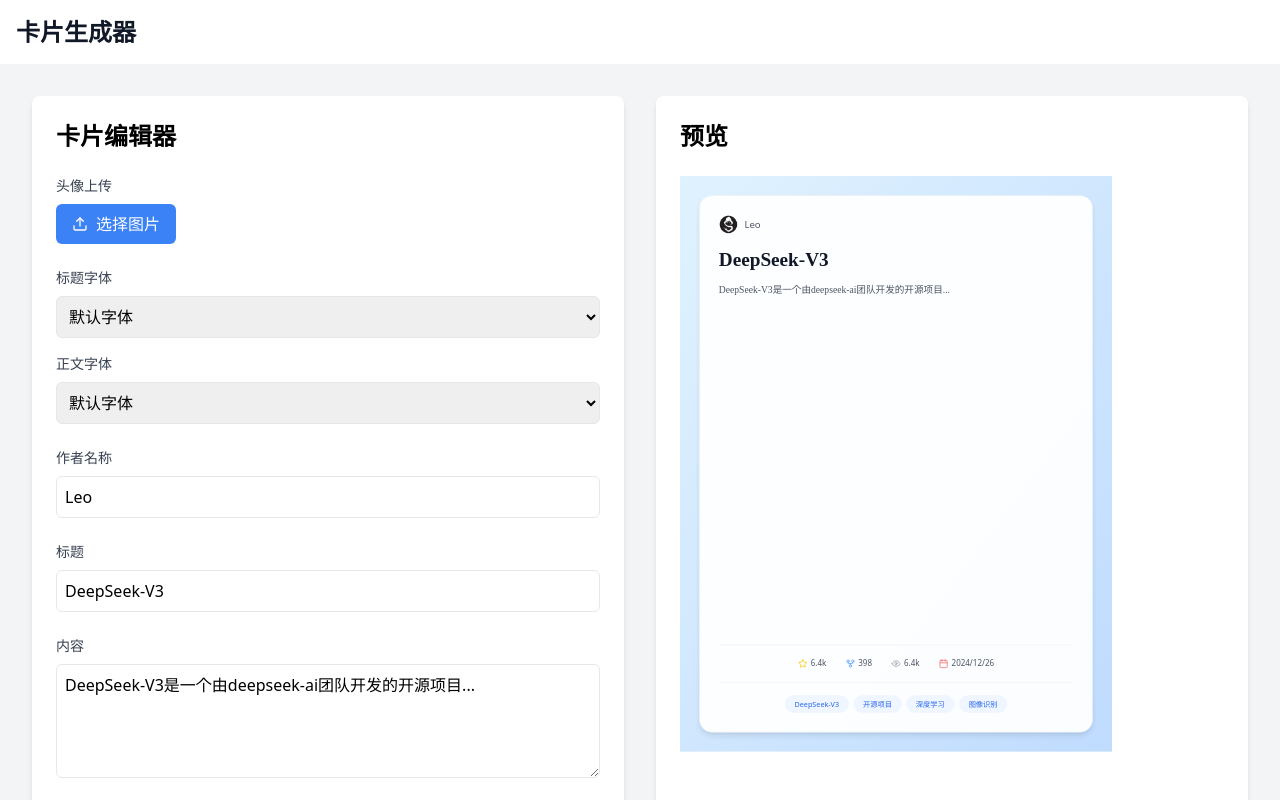
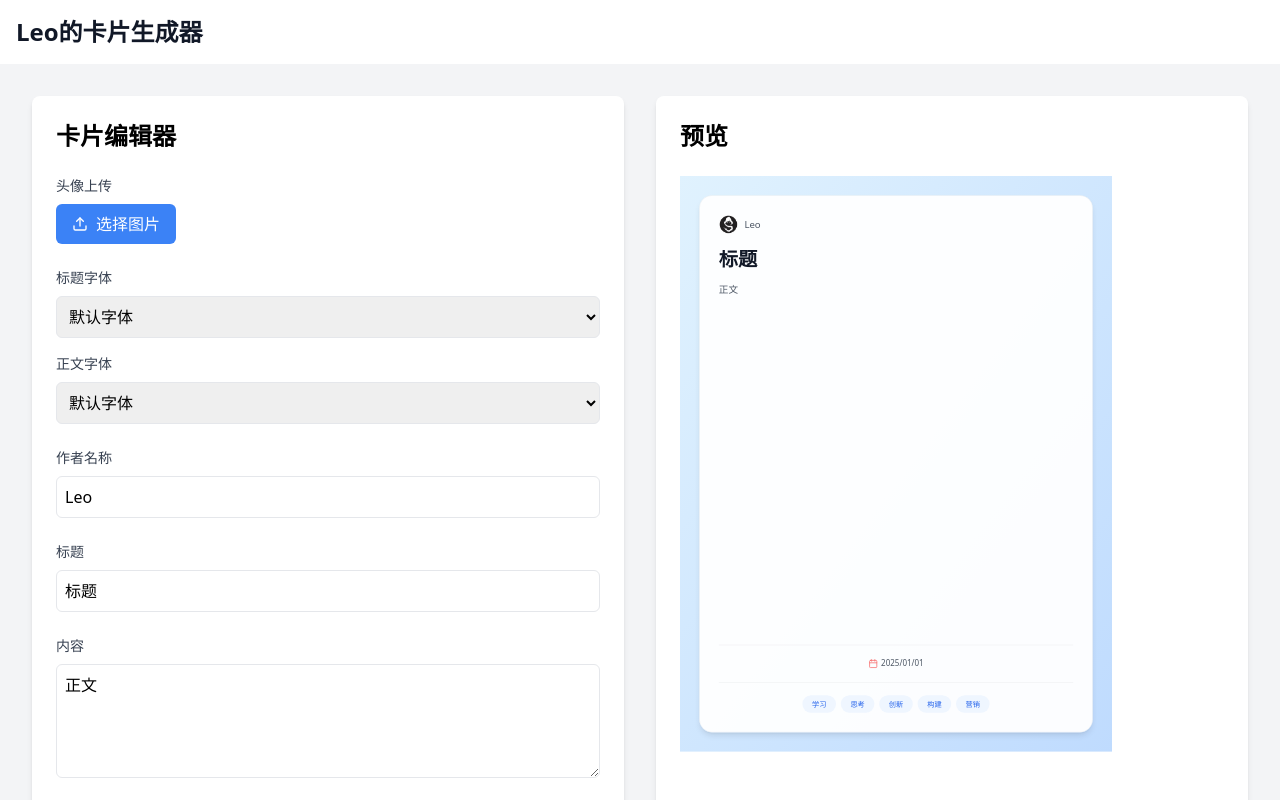
Before and after one commit to dragonlau0924/share-as-card, a React (Vite) app: page / in a window 1280 px wide. Shown: the top 800 px of the page. Built offline with nearby package versions, Linux system fonts and the light colour scheme.

Commit message:
名字修正

```diff
--- a/src/App.tsx
+++ b/src/App.tsx
@@ -6,7 +6,7 @@ function App() {
     <div className="min-h-screen bg-gray-100">
       <header className="bg-white shadow-sm">
         <div className="max-w-7xl mx-auto py-4 px-4">
-          <h1 className="text-2xl font-bold text-gray-900">卡片生成器</h1>
+          <h1 className="text-2xl font-bold text-gray-900">Leo的卡片生成器</h1>
         </div>
       </header>
       <main>
--- a/src/components/CardEditor.tsx
+++ b/src/components/CardEditor.tsx
@@ -7,10 +7,10 @@ import { downloadAsImage } from '../utils/downloadUtils';
 import { FontSelect } from './FontSelect';
 
 export const CardEditor = () => {
-  const [title, setTitle] = useState('DeepSeek-V3');
+  const [title, setTitle] = useState('标题');
   const [titleFont, setTitleFont] = useState('Nunito Black');
   const [contentFont, setContentFont] = useState('LXGWWenKai');
-  const [content, setContent] = useState('DeepSeek-V3是一个由deepseek-ai团队开发的开源项目...');
+  const [content, setContent] = useState('正文');
   const [avatar, setAvatar] = useState('');
   const [authorName, setAuthorName] = useState('Leo');
   const [nameColor, setNameColor] = useState('#4B5563');
@@ -20,12 +20,12 @@ export const CardEditor = () => {
   const [stars, setStars] = useState('6.4k');
   const [forks, setForks] = useState('398');
   const [views, setViews] = useState('6.4k');
-  const [date, setDate] = useState('2024/12/26');
-  const [tags, setTags] = useState(['DeepSeek-V3', '开源项目', '深度学习', '图像识别']);
+  const [date, setDate] = useState('2025/01/01');
+  const [tags, setTags] = useState(['学习', '思考', '创新', '构建', '营销']);
   const [newTag, setNewTag] = useState('');
-  const [showStars, setShowStars] = useState(true);
-  const [showForks, setShowForks] = useState(true);
-  const [showViews, setShowViews] = useState(true);
+  const [showStars, setShowStars] = useState(false);
+  const [showForks, setShowForks] = useState(false);
+  const [showViews, setShowViews] = useState(false);
   const [showDate, setShowDate] = useState(true);
   const [showTags, setShowTags] = useState(true);
 
```
